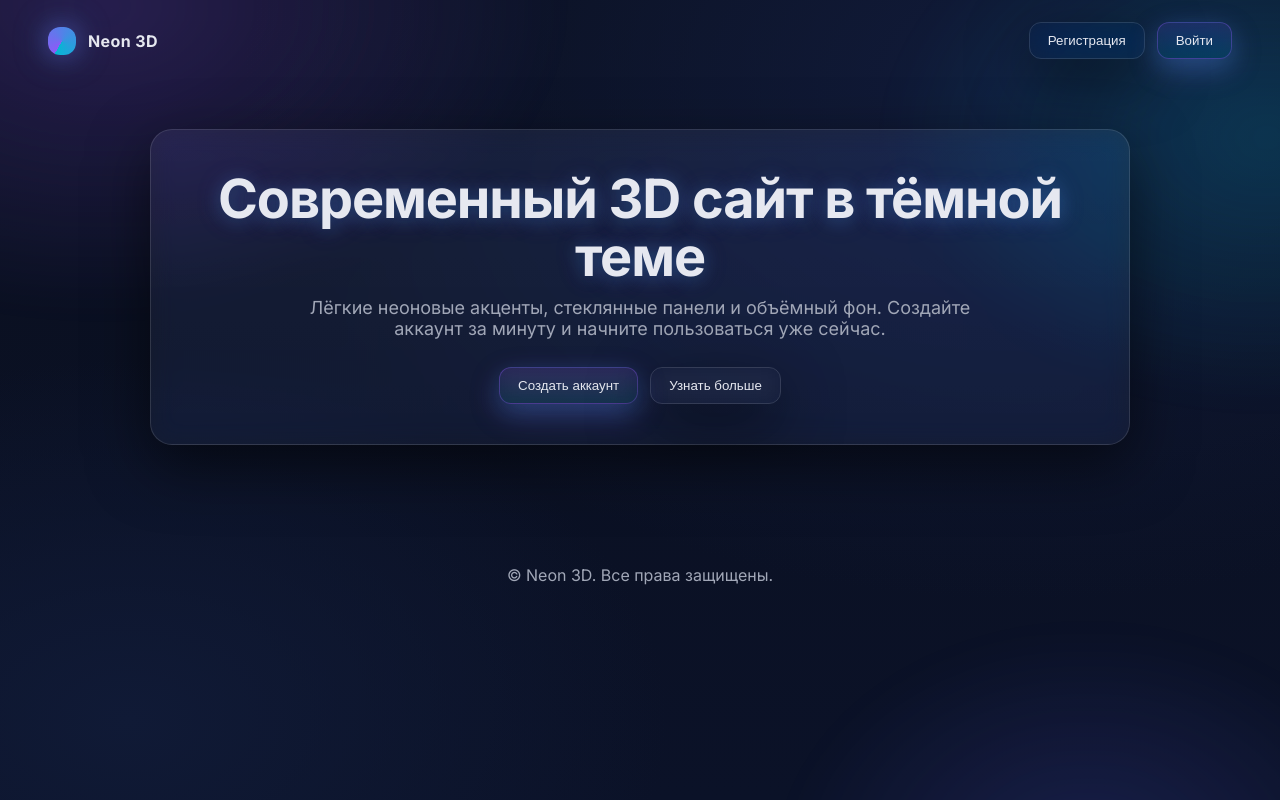
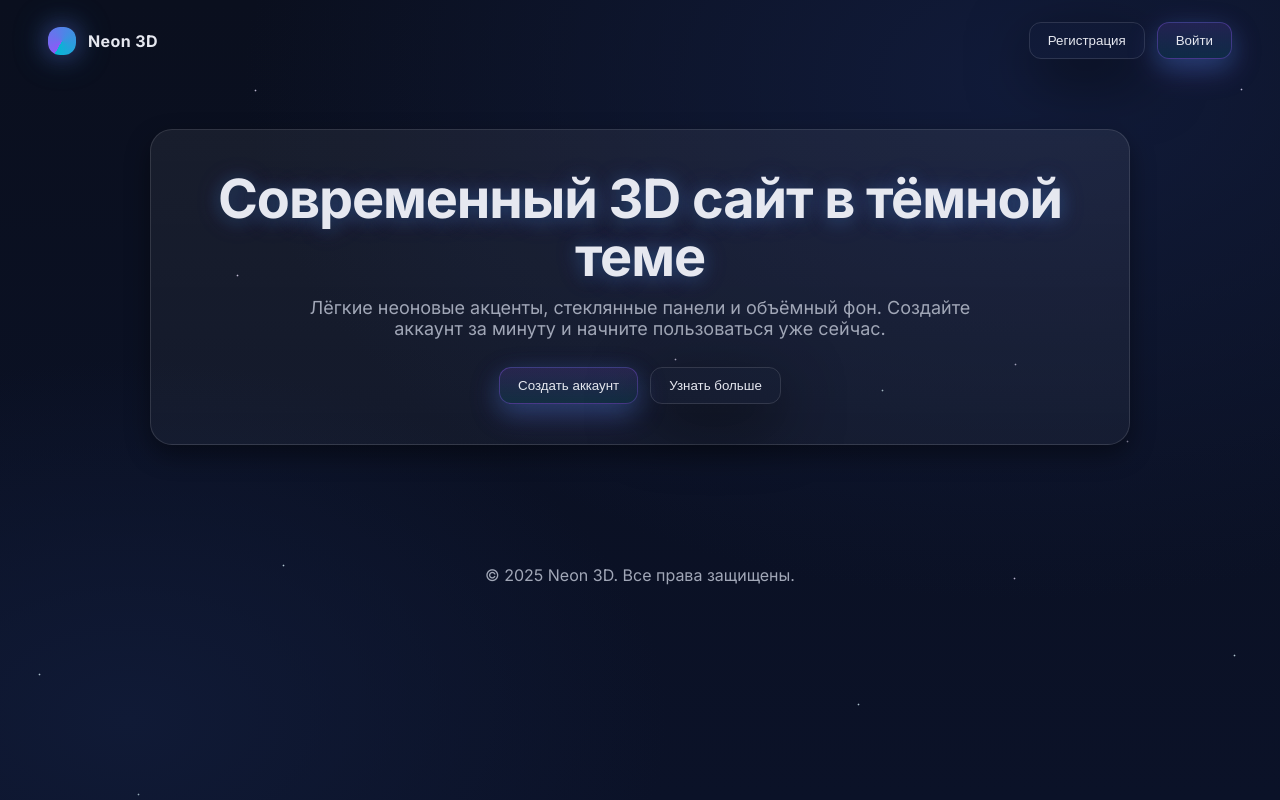
Before and after one commit to fuflik52/QuestHub, a plain HTML site: page index.html in a window 1280 px wide. Drawn offline with Linux system fonts and the light colour scheme; files that its build step writes are made by us from their sources.

Commit message:
Update index.html

```diff
--- a/index.html
+++ b/index.html
@@ -8,7 +8,7 @@
     <link rel="preconnect" href="https://fonts.googleapis.com">
     <link rel="preconnect" href="https://fonts.gstatic.com" crossorigin>
     <link href="https://fonts.googleapis.com/css2?family=Inter:wght@300;400;500;600;700&display=swap" rel="stylesheet">
-    <link rel="stylesheet" href="assets/style.css" />
+    <link rel="stylesheet" href="style.css" />
   </head>
   <body>
     <div class="glow-layer"></div>
@@ -200,6 +200,6 @@
       © <span id="year"></span> Neon 3D. Все права защищены.
     </footer>
 
-    <script src="assets/app.js" defer></script>
+    <script src="app.js" defer></script>
   </body>
 </html>
```
